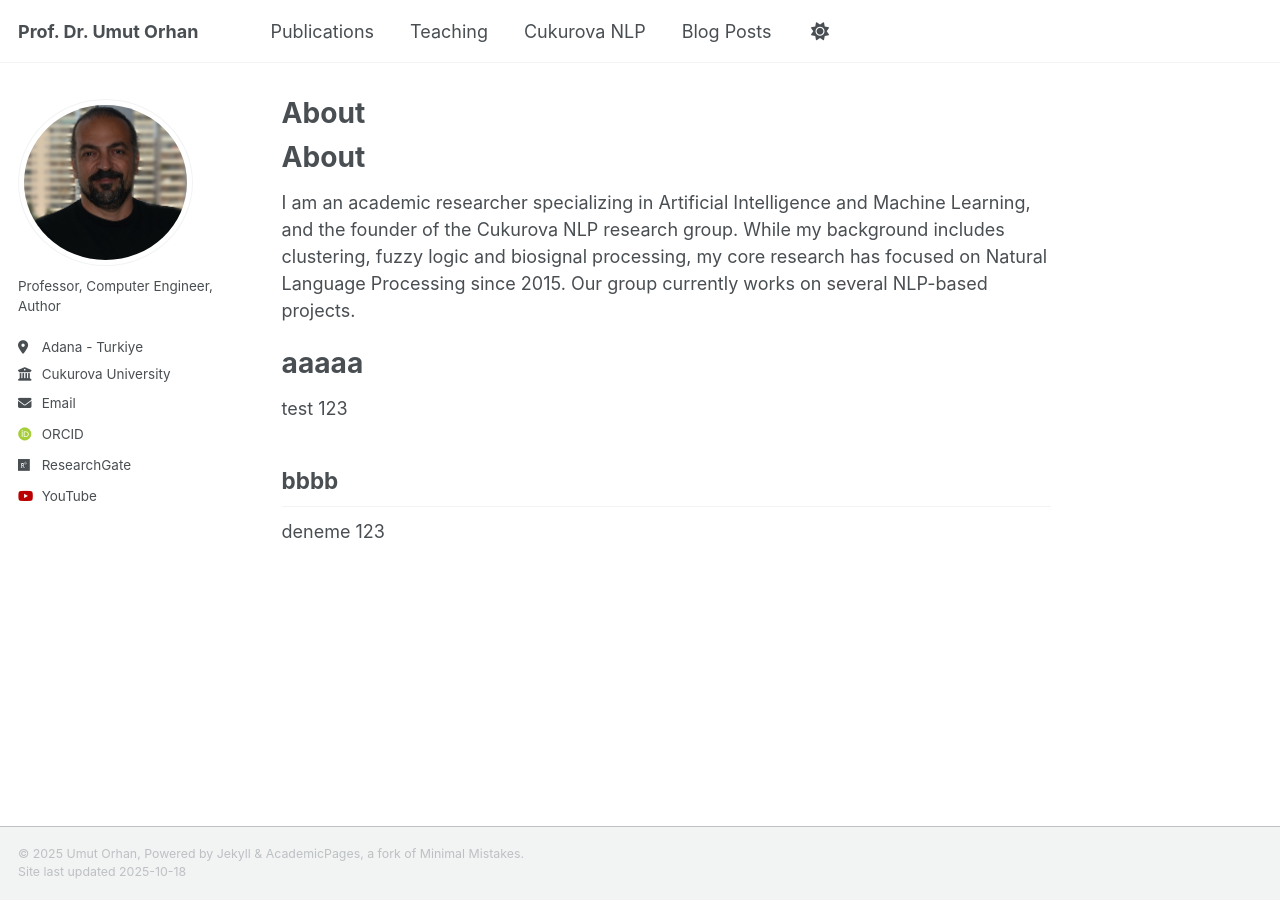
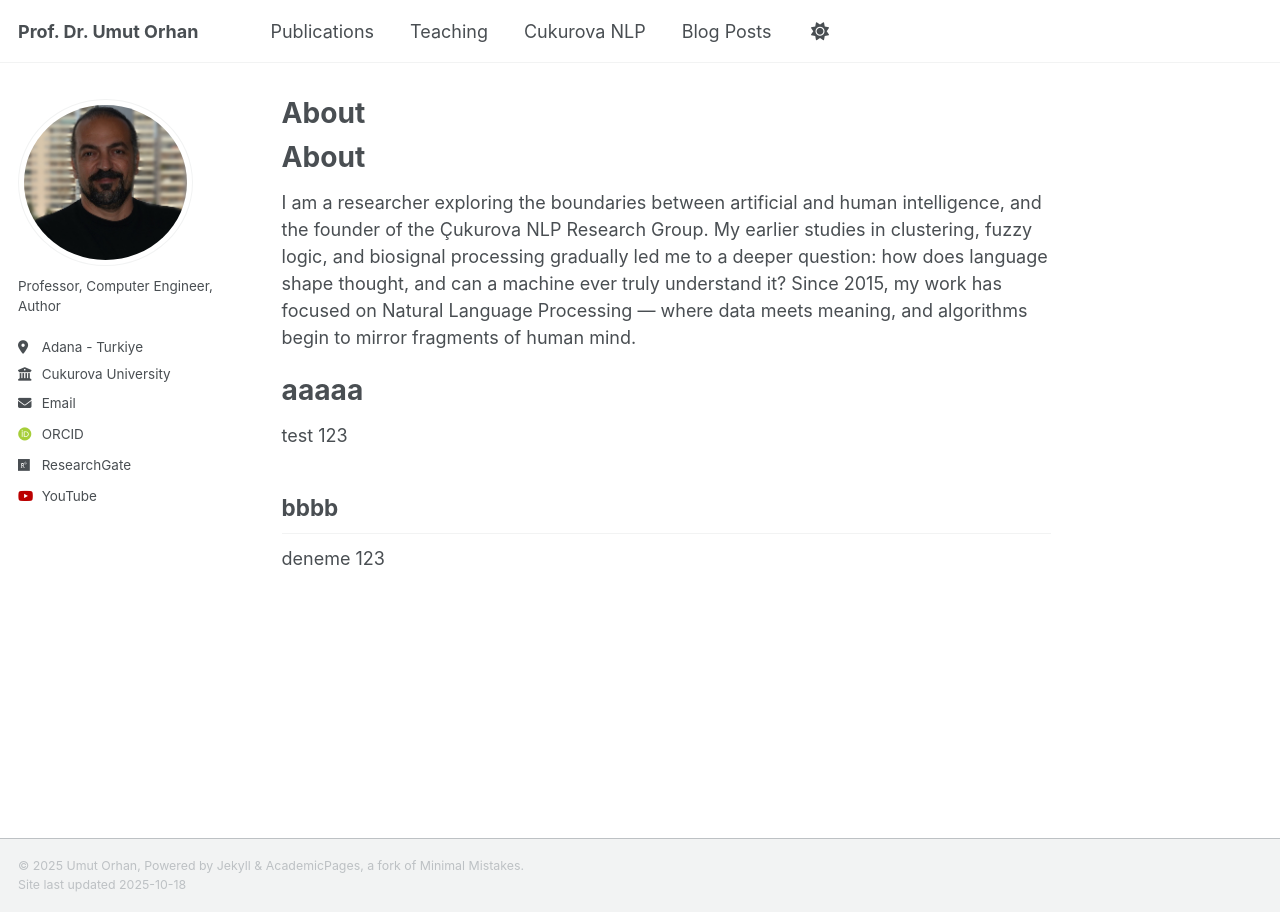
Before and after one commit to uorhan/uorhan.github.io, a Jekyll site: the page built from _pages/about.md, in a window 1280 px wide. Built offline with Jekyll 4.4.1, drawn with Linux system fonts in a browser that asks for light colours; some web fonts are replaced; our own code applies the rules of GitHub Pages for plain Markdown files; a file with an impossible date is left out.

Commit message:
Update about.md

```diff
--- a/_pages/about.md
+++ b/_pages/about.md
@@ -9,7 +9,7 @@ redirect_from:
 
 About
 ======
-I am an academic researcher specializing in Artificial Intelligence and Machine Learning, and the founder of the Cukurova NLP research group. While my background includes clustering, fuzzy logic and biosignal processing, my core research has focused on Natural Language Processing since 2015. Our group currently works on several NLP-based projects.
+I am a researcher exploring the boundaries between artificial and human intelligence, and the founder of the Çukurova NLP Research Group. My earlier studies in clustering, fuzzy logic, and biosignal processing gradually led me to a deeper question: how does language shape thought, and can a machine ever truly understand it? Since 2015, my work has focused on Natural Language Processing — where data meets meaning, and algorithms begin to mirror fragments of human mind.
 
 aaaaa
 ======
```
